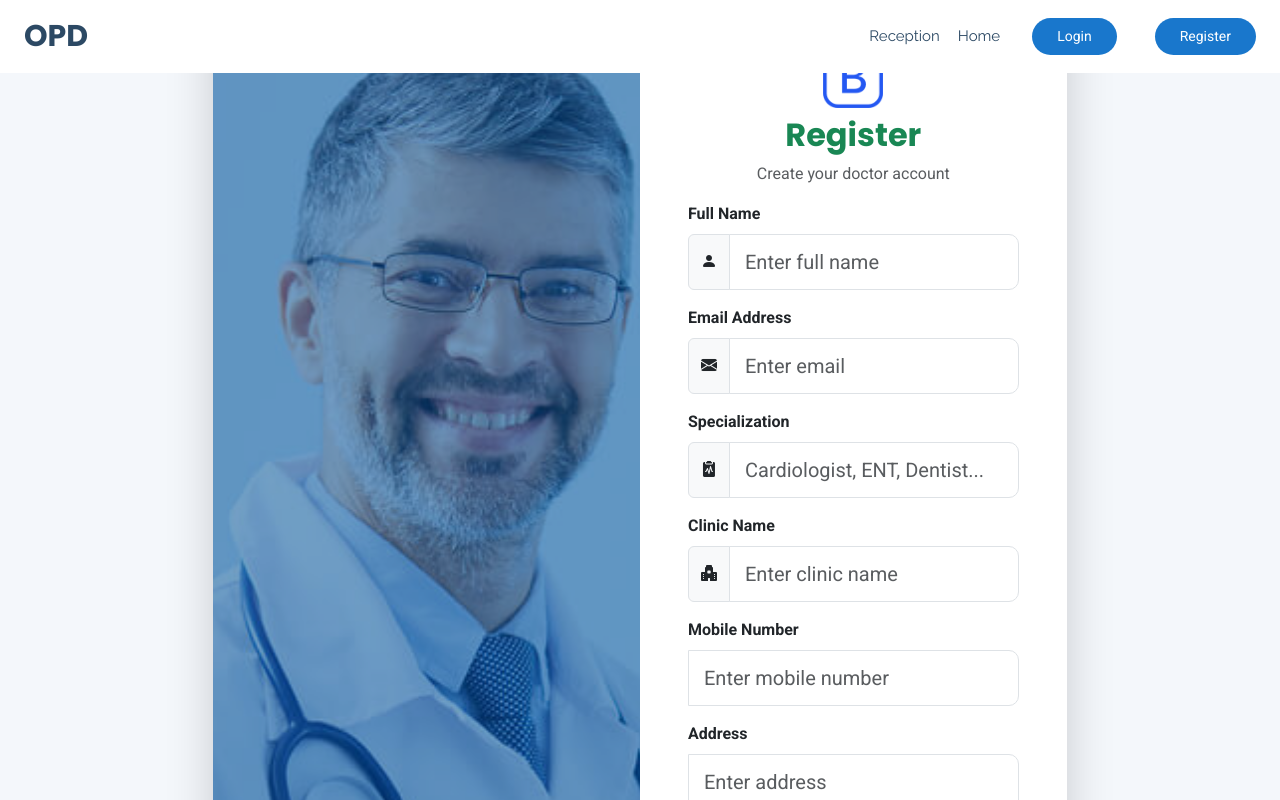
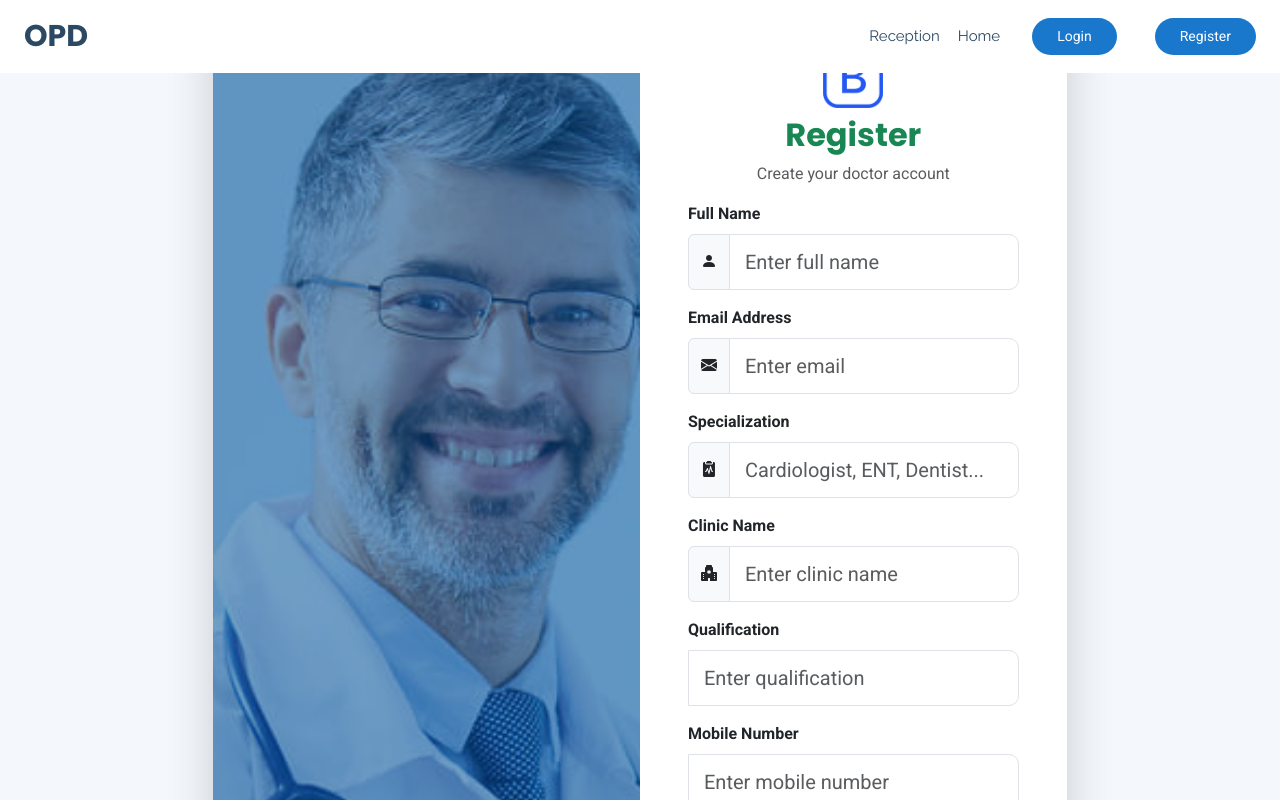
Before and after one commit to rajpatil197/OPD-Management, an Angular app in the folder opd_management_frontend/: page /doctorregister in a window 1280 px wide. Shown: the top 800 px of the page. Built offline with nearby package versions, Linux system fonts and the light colour scheme.

Commit message:
Set Qualification

```diff
--- a/opd_management_frontend/src/app/dashboard/dashboard.component.html
+++ b/opd_management_frontend/src/app/dashboard/dashboard.component.html
@@ -12,8 +12,10 @@
 
     <div class="text-white-50">
       <i class="bi bi-person-badge"></i>
-      {{ doctor?.name }} • {{ doctor?.mobileno }}
+      {{ doctor?.name }} • {{ doctor?.mobileno }} <br>
+      <h6 class="text-white"> {{doctor?.qualification}}</h6>
     </div>
+
   </div>
 
   <!-- RIGHT : STATUS -->
--- a/opd_management_frontend/src/app/doctor-register/doctor-register.component.html
+++ b/opd_management_frontend/src/app/doctor-register/doctor-register.component.html
@@ -64,6 +64,12 @@
                   </div>
                 </div>
 
+                <!-- Qulification -->
+                <div class="mb-3">
+                  <label class="form-label fw-semibold">Qualification</label>
+                  <input type="text" formControlName="qualification" class="form-control form-control-lg" placeholder="Enter qualification">
+                </div>
+
                 <!-- Mobile -->
                 <div class="mb-3">
                   <label class="form-label fw-semibold">Mobile Number</label>
--- a/opd_management_frontend/src/app/doctor-register/doctor-register.component.ts
+++ b/opd_management_frontend/src/app/doctor-register/doctor-register.component.ts
@@ -20,9 +20,9 @@ export class DoctorRegisterComponent {
       email: ['', Validators.required],
       specialization: ['', Validators.required],
       clinic_name: ['', Validators.required],
-
-      address: [''],
-      mobileno: [''],
+      qualification:['',Validators.required],
+      address: ['',Validators.required],
+      mobileno: ['',Validators.required],
 
       password: ['', Validators.required],
       confirmPassword: ['', Validators.required],
```
